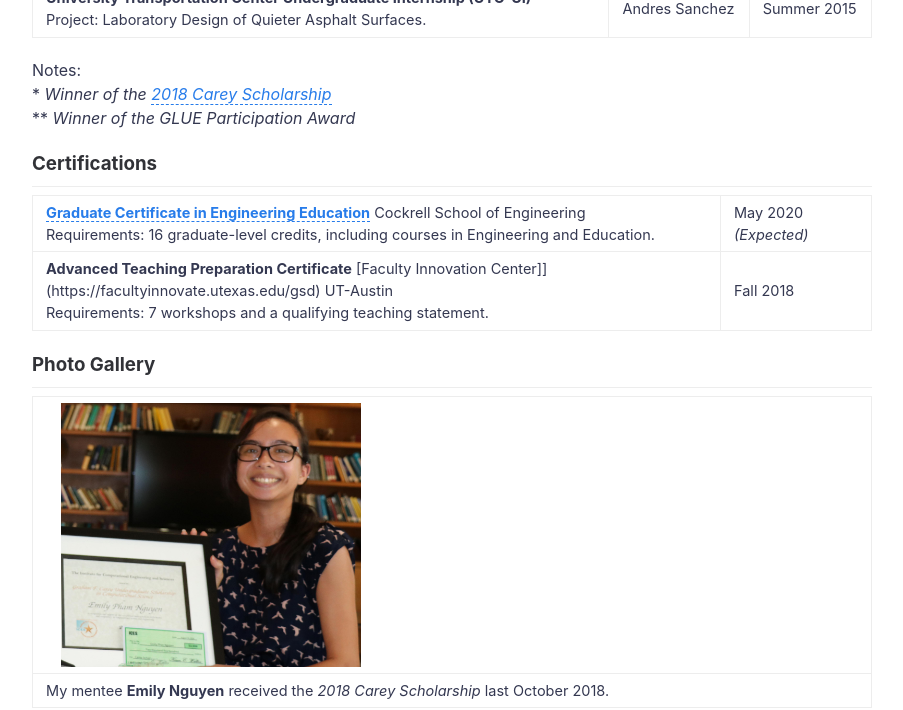
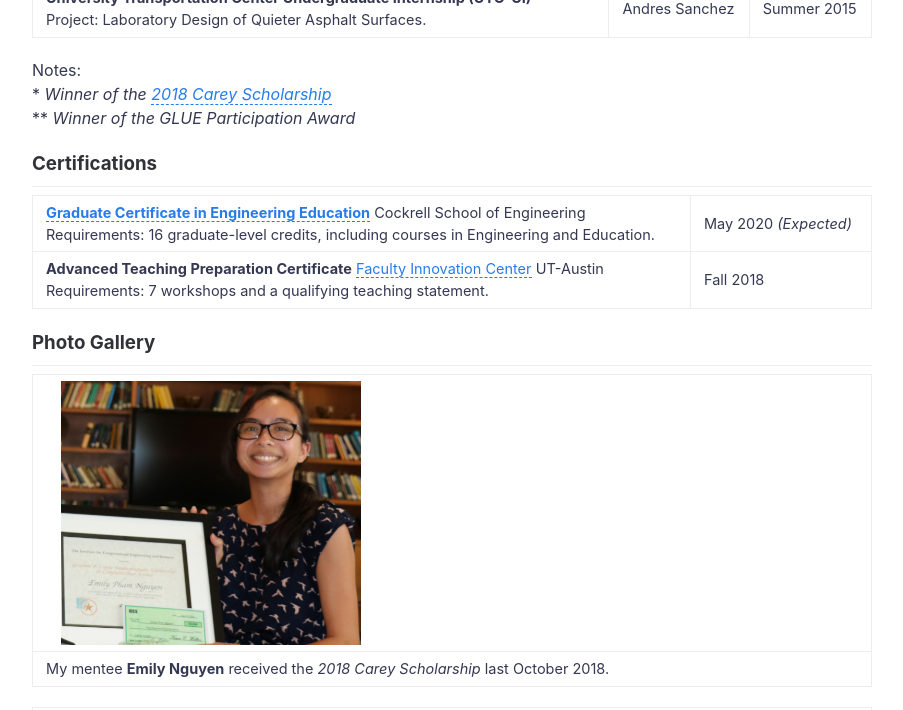
Before and after one commit to nzunigag/nzunigag.github.io, a Jekyll site: the page built from teaching.md, in a window 1280 px wide and 900 px high, scrolled down 947 px, cut to the strip 0-710 px from the top of the window. Shown: the whole strip, without its empty margins (188-1091 px from the left). Built offline with Jekyll 4.4.1, drawn with Linux system fonts in a browser that asks for light colours.

Commit message:
Update teaching.md

```diff
--- a/teaching.md
+++ b/teaching.md
@@ -34,7 +34,7 @@ Notes:<br>
 ___
 
 <b>[Graduate Certificate in Engineering Education](http://www.engr.utexas.edu/graduate/certificate-engineering-education)</b> Cockrell School of Engineering<br>Requirements: 16 graduate-level credits, including courses in Engineering and Education. | May 2020 <i>(Expected)</i> <br>
-<b>Advanced Teaching Preparation Certificate</b> [Faculty Innovation Center]](https://facultyinnovate.utexas.edu/gsd) UT-Austin<br>Requirements: 7 workshops and a qualifying teaching statement. | Fall 2018<br>
+<b>Advanced Teaching Preparation Certificate</b> [Faculty Innovation Center](https://facultyinnovate.utexas.edu/gsd) UT-Austin<br>Requirements: 7 workshops and a qualifying teaching statement. | Fall 2018<br>
 
 ### Photo Gallery
 ___
```
